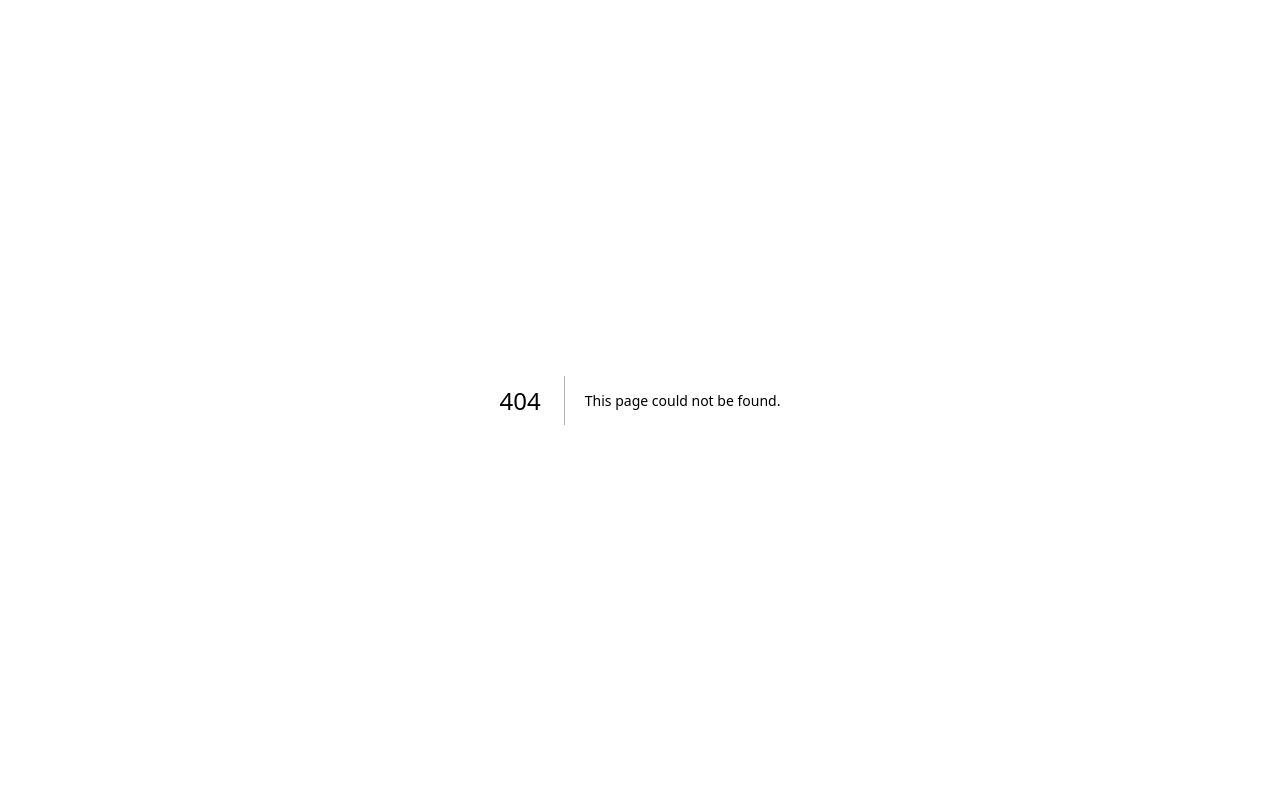
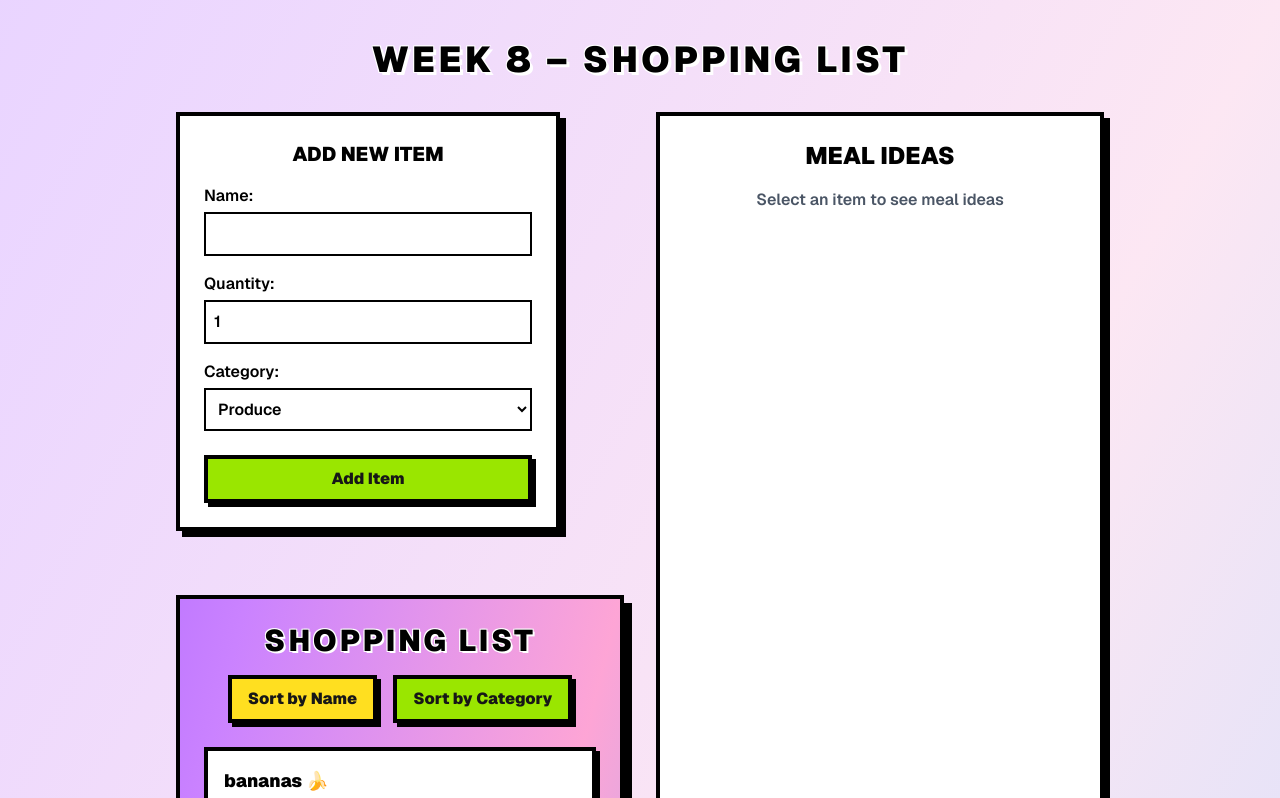
Before and after one commit to xndrncp08/cprg306-assignments, a Next.js app: page /week-8 in a window 1280 px wide. Before the commit this address had no page. Shown: the top 798 px of the page. Built offline with nearby package versions, Linux system fonts and the light colour scheme.

Commit message:
re-constructed page.js, and new item.js. implemented assignment requirements.

```diff
--- a/app/week-8/item-list.js
+++ b/app/week-8/item-list.js
@@ -3,7 +3,7 @@
 import React, { useState } from "react";
 import Item from "./item";
 
-export default function ItemList({ items }) {
+export default function ItemList({ items, onItemSelect }) {
   const [sortBy, setSortBy] = useState("name");
 
   const sortedItems = [...items].sort((a, b) => {
@@ -16,9 +16,7 @@ export default function ItemList({ items }) {
   });
 
   return (
-    <div className="flex items-center justify-center min-h-screen bg-blue-600">
     <div className="flex flex-col items-center p-6 bg-gradient-to-br from-purple-400 via-pink-300 to-blue-400 rounded-none shadow-[8px_8px_0px_0px_rgba(0,0,0,1)] w-[28rem] border-4 border-black">
-
       <h1
         className="text-3xl font-black mb-4 uppercase tracking-widest text-black"
         style={{
@@ -59,10 +57,10 @@ export default function ItemList({ items }) {
             name={item.name}
             quantity={item.quantity}
             category={item.category}
+            onSelect={() => onItemSelect(item)}
           />
         ))}
       </ul>
     </div>
-    </div>
   );
 }
--- /dev/null
+++ b/app/week-8/page.js
@@ -0,0 +1,55 @@
+"use client";
+
+import { useState } from "react";
+import ItemList from "./item-list";
+import NewItem from "./new-item";
+import MealIdeas from "./meal-ideas";
+import itemsData from "./items.json";
+
+export default function Page() {
+  // Initialize state with items
+  const [items, setItems] = useState(itemsData);
+  const [selectedItemName, setSelectedItemName] = useState("");
+
+  // Function to add a new item to the list
+  function handleAddItem(newItem) {
+    setItems((prevItems) => [...prevItems, newItem]);
+  }
+
+  // Function to handle item selection
+  function handleItemSelect(item) {
+    // Clean up the item name by removing size, emoji, and extra text
+    let cleanedName = item.name
+      .split(",")[0] // Remove everything after comma
+      .trim()
+      .replace(/[^\w\s]/gi, ""); // Remove emojis and special characters
+
+    setSelectedItemName(cleanedName);
+  }
+
+  // Render components with updated layout
+  return (
+    <main className="flex flex-col items-center justify-start min-h-screen p-10 font-sans bg-gradient-to-br from-purple-200 via-pink-100 to-blue-200 dark:from-stone-900 dark:to-stone-800">
+      <h1
+        className="text-4xl font-black mb-8 uppercase tracking-widest text-black text-center"
+        style={{
+          textShadow:
+            "3px 3px 0px #fff, -1px -1px 0px #fff, 1px -1px 0px #fff, -1px 1px 0px #fff",
+        }}
+      >
+        Week 8 – Shopping List
+      </h1>
+
+      <div className="flex gap-8">
+        {/* Left side: NewItem and ItemList */}
+        <div className="flex flex-col gap-8">
+          <NewItem onAddItem={handleAddItem} />
+          <ItemList items={items} onItemSelect={handleItemSelect} />
+        </div>
+
+        {/* Right side: MealIdeas */}
+        <MealIdeas ingredient={selectedItemName} />
+      </div>
+    </main>
+  );
+}
```
Also changed, not shown: app/week-8/meal-ideas.js (renamed from app/week-8/meal-deals.js). Lines whose indentation alone changed are shown as unchanged.
